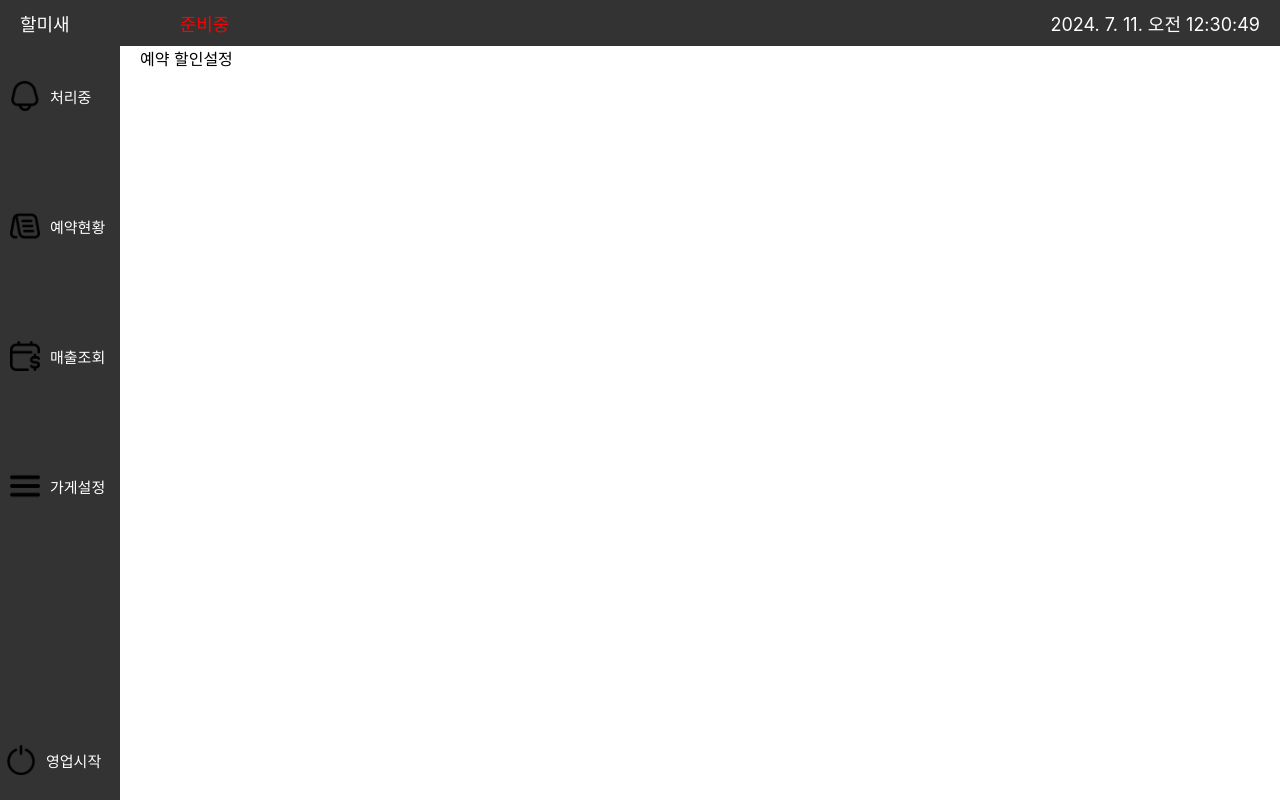
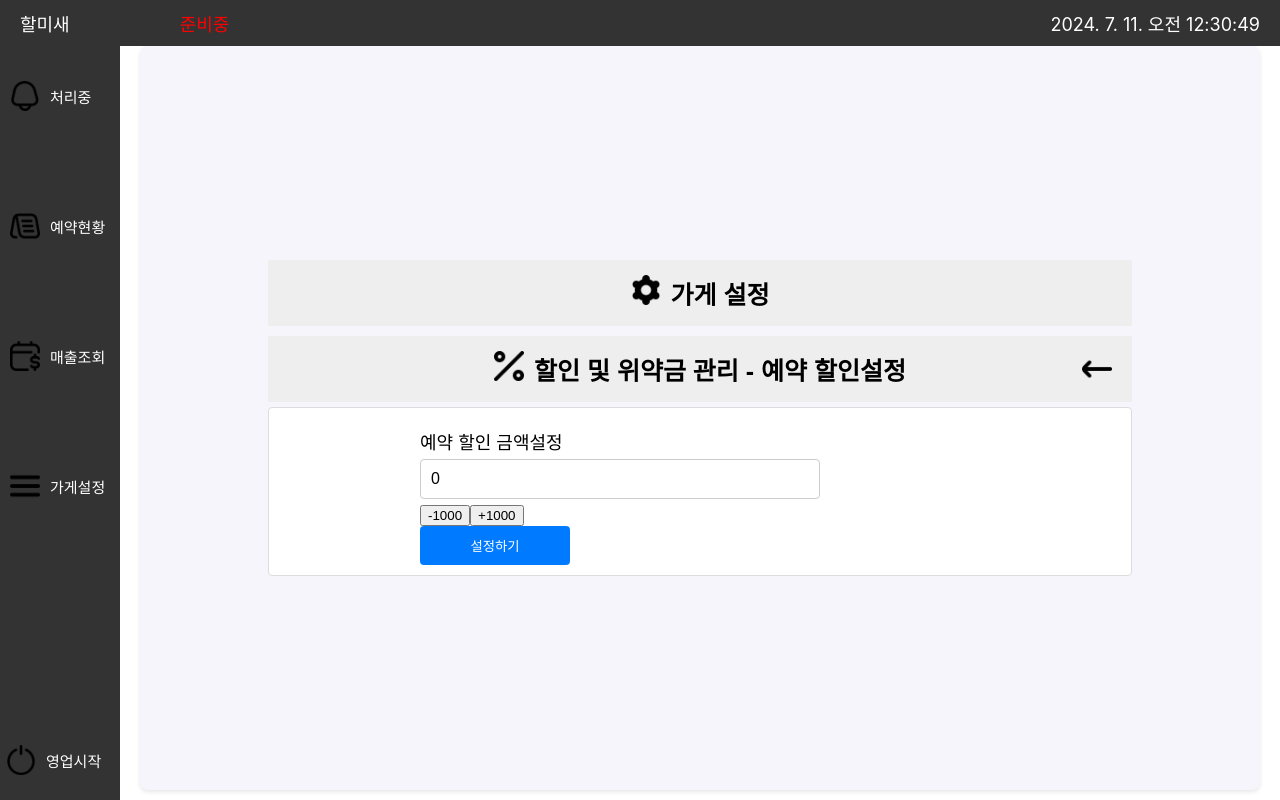
Before and after one commit to halmisae/FrontEnd-owner, a React (Create React App) app: page /reservation-discount in a window 1280 px wide. Built offline with nearby package versions, Linux system fonts and the light colour scheme.

Commit message:
add ReservationDiscount page, and add PropTypes to StoreAccording page

```diff
--- a/package.json
+++ b/package.json
@@ -3,7 +3,7 @@
   "version": "0.1.0",
   "private": true,
   "dependencies": {
-    "@fullcalendar/core": "^6.1.14",
+    "@fullcalendar/core": "^6.1.15",
     "@fullcalendar/daygrid": "^6.1.14",
     "@fullcalendar/interaction": "^6.1.14",
     "@fullcalendar/react": "^6.1.14",
@@ -11,6 +11,7 @@
     "@testing-library/react": "^13.4.0",
     "@testing-library/user-event": "^13.5.0",
     "axios": "^1.7.2",
+    "prop-types": "^15.8.1",
     "react": "^18.3.1",
     "react-dom": "^18.3.1",
     "react-icons": "^5.2.1",
--- a/src/components/OwnerInfo.jsx
+++ b/src/components/OwnerInfo.jsx
@@ -28,7 +28,7 @@ const OwnerInfo = () => {
     setEdit(prevState => !prevState);
   }
   const validateForm =()=>{
-    const passwordValid = /^(?=.*[a-z])(?=.*[A-Z])(?=.*\d)(?=.*[^a-zA-Z0-9])(?!.*[<>'#()\/\\]).{8,32}$/;
+    const passwordValid = /^(?=.*[a-z])(?=.*[A-Z])(?=.*\d)(?=.*[^a-zA-Z0-9])(?!.*[<>'#()/\\]).{8,32}$/;
     const phoneValid = /^010\d{8}%/;
 
     if (!passwordValid.test(formData.newPassword)){
--- a/src/components/ReservationDiscount.jsx
+++ b/src/components/ReservationDiscount.jsx
@@ -1,9 +1,81 @@
-import React from "react";
+import React, { useState } from "react";
+import StoreAccording from "./StoreAccording";
+import icon1 from "../assets/storesale-edit.png";
+import icon2 from "../assets/store-setting-edit.png";
 
 const ReservationDiscount = () => {
-  return(
-      <div>예약 할인설정</div>
-  )
-}
+  const [discount, setDiscount] = useState(0);
+
+  const increaseDiscount = () => {
+    setDiscount((prevDiscount) => prevDiscount + 1000);
+  };
+
+  const decreaseDiscount = () => {
+    setDiscount((prevDiscount) => Math.max(prevDiscount - 1000, 0));
+  };
+
+  const handleSubmit = async (e) => {
+    e.preventDefault();
+    try {
+      const response = await fetch("", {
+        method: "POST",
+        headers: {
+          "Content-Type": "application/json",
+        },
+        body: JSON.stringify({ discount }),
+      });
+      if (response.ok) {
+        alert("할인 금액이 성공적으로 설정되었습니다.");
+      } else {
+        alert("할인 금액 설정에 실패했습니다.");
+      }
+    } catch (error) {
+      console.error("Error submitting discount:", error);
+      alert("할인 금액 설정 중 오류가 발생했습니다.");
+    }
+  };
+
+  return (
+      <div className={"store-setting"}>
+        <StoreAccording
+            icon={<img src={icon2} alt={"가게설정"} className={"according-icon"} />}
+            title={"가게 설정"}
+            isCollapsible={false}
+            alwaysVisible={false}
+        />
+        <StoreAccording
+            icon={<img src={icon1} alt={"할인및위약금관리"} className={"according-icon"} />}
+            title={"할인 및 위약금 관리 - 예약 할인설정"}
+            isCollapsible
+            alwaysVisible
+        >
+          <form onSubmit={handleSubmit}>
+            <div>
+              <label>예약 할인 금액설정</label>
+              <input
+                  className={"input-box"}
+                  type={"number"}
+                  value={discount}
+                  readOnly
+                  step={1000}
+                  min={0}
+              />
+              <div className={"discount-controls"}>
+                <button type={"button"} onClick={decreaseDiscount}>
+                  -1000
+                </button>
+                <button type={"button"} onClick={increaseDiscount}>
+                  +1000
+                </button>
+              </div>
+            </div>
+            <button className={"modal-button"} type={"submit"}>
+              설정하기
+            </button>
+          </form>
+        </StoreAccording>
+      </div>
+  );
+};
 
 export default ReservationDiscount;
--- a/src/components/StoreAccording.jsx
+++ b/src/components/StoreAccording.jsx
@@ -2,6 +2,7 @@ import React,{useState}from "react";
 import {useNavigate} from "react-router-dom";
 import backIcon from "../assets/back-space.png";
 import "../scss/StoreAccording.css";
+import PropTypes from "prop-types";
 
 const StoreAccording = ({title,icon,children,isCollapsible, alwaysVisible}) =>{
     const [isOpen, setIsOpen] = useState(alwaysVisible);
@@ -36,4 +37,18 @@ const StoreAccording = ({title,icon,children,isCollapsible, alwaysVisible}) =>{
     )
 };
 
+StoreAccording.propTypes = {
+    icon: PropTypes.element.isRequired,
+    title: PropTypes.string.isRequired,
+    isCollapsible: PropTypes.bool,
+    alwaysVisible: PropTypes.bool,
+    children: PropTypes.node,
+};
+
+StoreAccording.defaultProps = {
+    isCollapsible : false,
+    alwaysVisible : false,
+    children : null,
+};
+
 export default StoreAccording;
--- a/src/components/StoreInfo.jsx
+++ b/src/components/StoreInfo.jsx
@@ -27,7 +27,7 @@ const StoreInfo = () => {
     const renderHourOption =()=>{
         const options = [];
         for (let hour =1; hour <= 24; hour++){
-            const hourString = hour < 10 ? `0${hour}` : `${hour}`
+            const hourString = hour < 10 ? `0${hour}` : `${hour}`;
             options.push(
                 <option key={hour} value={hourString}>
                     {hourString}
```
Also changed, not shown: 1 other file (tests, documents, lock files or other folders).
